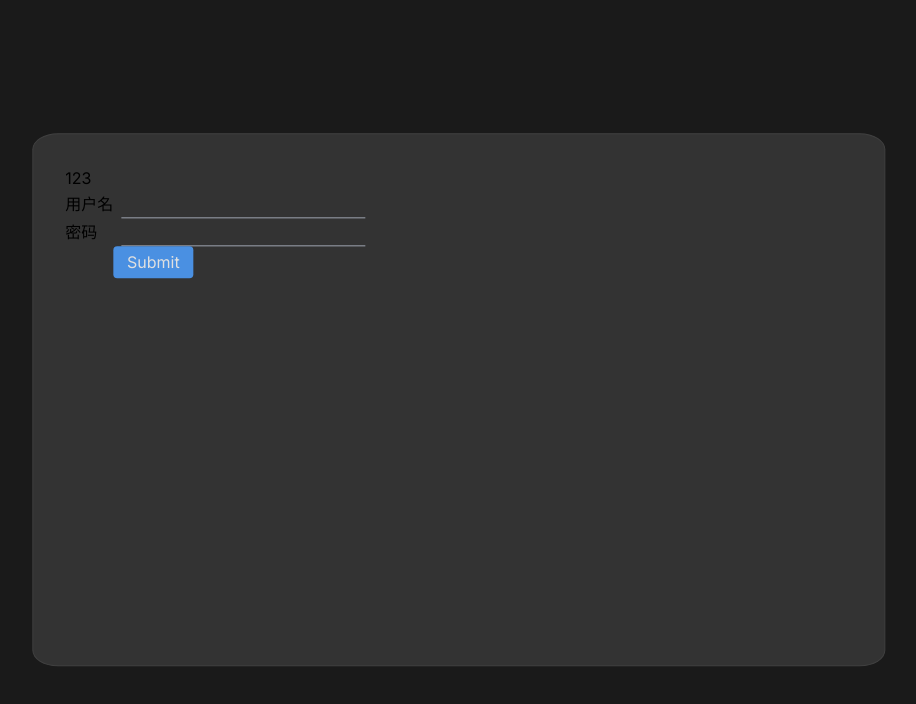
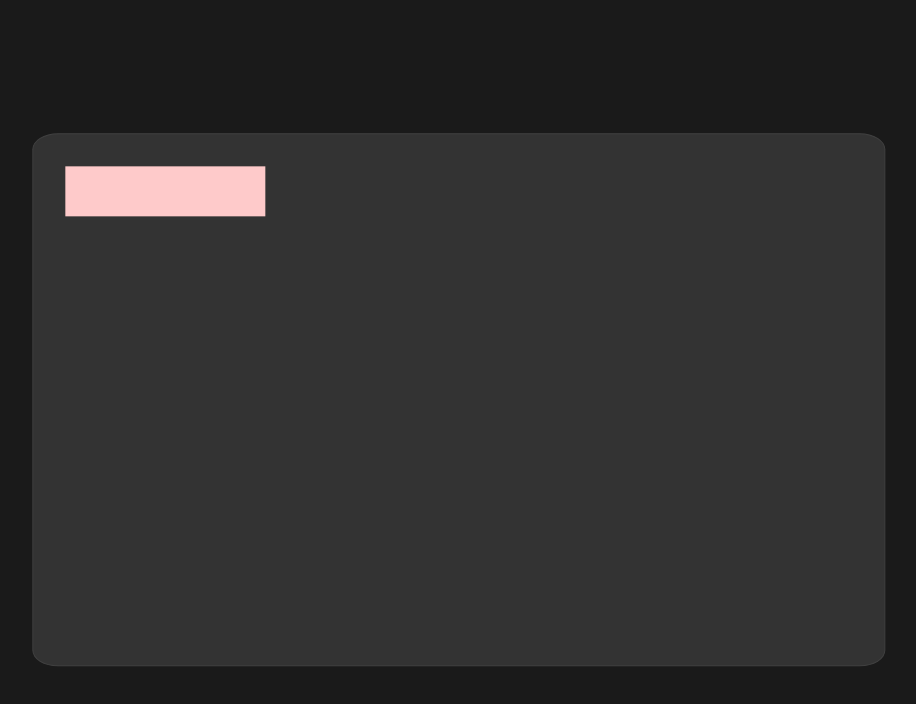
Before and after one commit to hollozw/react_next_project, a Next.js app: page /login in a window 1280 px wide. Shown: the top 704 px of the page, without its empty margins (181-1097 px from the left). Built offline with nearby package versions, Linux system fonts and the light colour scheme.

Commit message:
feature: submit the code of the Input components

```diff
--- a/src/app/(client)/files/methods.ts
+++ b/src/app/(client)/files/methods.ts
@@ -16,7 +16,8 @@ export const uploadFile = async ({ dir, file }: IUploadFileParm) => {
   }
 };
 
-export function downloadMultipleFiles(files: File[]) {
+export function downloadMultipleFiles(files: File[] | []) {
+  if (files.length == 0) return;
   const zip = new JSZip();
   files.forEach((file) => {
     zip.file(file.name, file);
--- a/src/app/(client)/files/page.tsx
+++ b/src/app/(client)/files/page.tsx
@@ -13,17 +13,16 @@ const Index = (props: unknown) => {
 
   const { files, setFile, onFileChange } = useFiles(isSubmit, setIsSubmit);
 
-  useSortable(navRef);
+  const { sortableIndex } = useSortable(navRef);
 
   function submitFile() {
     if (navRef.current === null) return;
     setIsSubmit(true);
-    const list = Array.from(navRef.current.children);
-    const newFileList: File[] = [];
-    list.forEach((item, index) => {
-      const fileIndex = item.getAttribute("data-index") as string;
-      newFileList[index] = files[Number(fileIndex)];
+    const newFileList: File[] = [...files];
+    sortableIndex.forEach((item, index: number) => {
+      newFileList[index] = files[item];
     });
+    console.log(newFileList, 'newFileList')
     downloadMultipleFiles(newFileList);
   }
 
--- a/src/app/(client)/login/page.tsx
+++ b/src/app/(client)/login/page.tsx
@@ -3,6 +3,7 @@
 import React from "react";
 import { IProps } from "./type-login";
 import Form from "./Form";
+import Input from "@/components/input/index";
 
 class Login extends React.Component<IProps> {
   constructor(props: IProps) {
@@ -14,9 +15,9 @@ class Login extends React.Component<IProps> {
       <>
         <nav className="h-screen relative bg-background-primary">
           <div className="md:w-2/3 md:h-2/3 w-1/2 h-1/2 absolute left-1/2 top-1/2 translate-x-[-50%] translate-y-[-50%] rounded-[3%] border-[1px] border-[#404040] box-border bg-background-highlight md:p-8 p-4">
-            <div className="">123</div>
-            <div>
-              <Form />
+            <div className="w-full h-[100px]">
+              {/* <Form /> */}
+              <Input type={"file"} name="file" id="fileSubmit" />
             </div>
           </div>
         </nav>
--- a/src/components/input/index.tsx
+++ b/src/components/input/index.tsx
@@ -1,36 +1,26 @@
 "use client";
 
 import "./index.scss";
-
-interface IInputProps {
-  labelProps?: Object;
-  name: string;
-  type: string;
-  [key: string]: any;
-}
+import InputDefault from "./input-default";
+import InputFile from "./special-Input/input-file";
+import InputSubmit from "./special-Input/input-submit";
+import { IInputProps, TspacialInputType } from "./type-input";
 
 const Input = (props: IInputProps) => {
-  const { labelProps = {}, name, type, ...inputProps } = props || {};
+  const { type = "" } = props || {};
 
-  function classNameInput() {
-    const obj: { [key: string]: Function } = {
-      submit: () => {
-        return "custom-input-submit";
-      },
+  function getInputByType(type: string): React.ReactNode {
+    const obj: Record<TspacialInputType, React.ReactNode> = {
+      file: <InputFile {...props} />,
+      submit: <InputSubmit {...props} />,
     };
-    return type in obj ? obj[type]() : "custom-input";
+    if (type in obj) {
+      return obj[type as TspacialInputType];
+    }
+    return <InputDefault {...props} />;
   }
 
-  return (
-    <>
-      <div className="input-box">
-        <label {...labelProps} className="custom-label">
-          {type == "submit" ? "" : name}
-        </label>
-        <input type={type} {...inputProps} className={`${classNameInput()}`} />
-      </div>
-    </>
-  );
+  return <>{getInputByType(type)}</>;
 };
 
 export default Input;
--- /dev/null
+++ b/src/components/input/input-default.tsx
@@ -0,0 +1,26 @@
+import { IInputDefaultProps } from "./type-input";
+
+const InputDefault = (props: IInputDefaultProps<string>) => {
+  const { labelProps = {}, name, type, ...inputProps } = props || {};
+  function classNameInput() {
+    const obj: { [key: string]: Function } = {
+      submit: () => {
+        return "custom-input-submit";
+      },
+    };
+    return "custom-input";
+  }
+
+  return (
+    <>
+      <div className="input-box">
+        <label {...labelProps} className="custom-label">
+          {type == "submit" ? "" : name}
+        </label>
+        <input type={type} {...inputProps} className={`${classNameInput()}`} />
+      </div>
+    </>
+  );
+};
+
+export default InputDefault;
--- /dev/null
+++ b/src/components/input/special-Input/input-file.tsx
@@ -0,0 +1,20 @@
+import { TInputFileProps } from "../type-input";
+
+const InputFile = (props: TInputFileProps) => {
+  const { type, id = "file", onFileChange = () => {} } = props;
+
+  function onChange(events: React.ChangeEvent<HTMLInputElement>) {
+    onFileChange(events);
+  }
+
+  return (
+    <>
+      <input type={type} id={id} className="hidden" onChange={onChange} />
+      <label htmlFor={id}>
+        <div className="w-[200px] h-[50px] bg-red-200"></div>
+      </label>
+    </>
+  );
+};
+
+export default InputFile;
--- /dev/null
+++ b/src/components/input/special-Input/input-submit.tsx
@@ -0,0 +1,12 @@
+import { TInputSubmitProps } from "../type-input";
+
+const InputSubmit = (props: TInputSubmitProps) => {
+  const { type } = props;
+  return (
+    <>
+      <input type={type} />
+    </>
+  );
+};
+
+export default InputSubmit;
--- /dev/null
+++ b/src/components/input/type-input.ts
@@ -0,0 +1,54 @@
+export interface IInputProps {
+  name: string;
+  type: string;
+  [key: string]: any;
+}
+
+export type IInputSpecialProps = TInputSubmitProps | IInputDefaultProps;
+
+export interface TInputFileProps {
+  type: string;
+  id: string;
+  onFileChange?: (event: React.ChangeEvent<HTMLInputElement>) => void;
+}
+
+export interface TInputSubmitProps {
+  type: string;
+}
+
+export interface IInputDefaultProps {
+  labelProps?: Object;
+  name: string;
+  type: string;
+  [key: string]: any;
+}
+
+export type TspacialInputType = "file" | "submit";
+
+function checkSpecialInputType(
+  value: string | TspacialInputType
+): value is TspacialInputType {
+  return ["file", "submit"].includes(value as TspacialInputType);
+}
+
+// 重载签名1：当参数是string时，返回TInputFileProps
+export function getInputProps(
+  value: TspacialInputType,
+  props: IInputSpecialProps | IInputProps
+): IInputSpecialProps;
+// 重载签名2：当参数是number时，返回TInputSubmitProps
+export function getInputProps(
+  value: string,
+  props: IInputSpecialProps | IInputProps
+): IInputProps;
+// 实现签名（实际函数实现）
+export function getInputProps(
+  value: string | TspacialInputType,
+  props: IInputProps | IInputSpecialProps
+): TInputFileProps | IInputProps {
+  if (checkSpecialInputType(value)) {
+    return props as TInputFileProps;
+  } else {
+    return props as IInputProps;
+  }
+}
```
